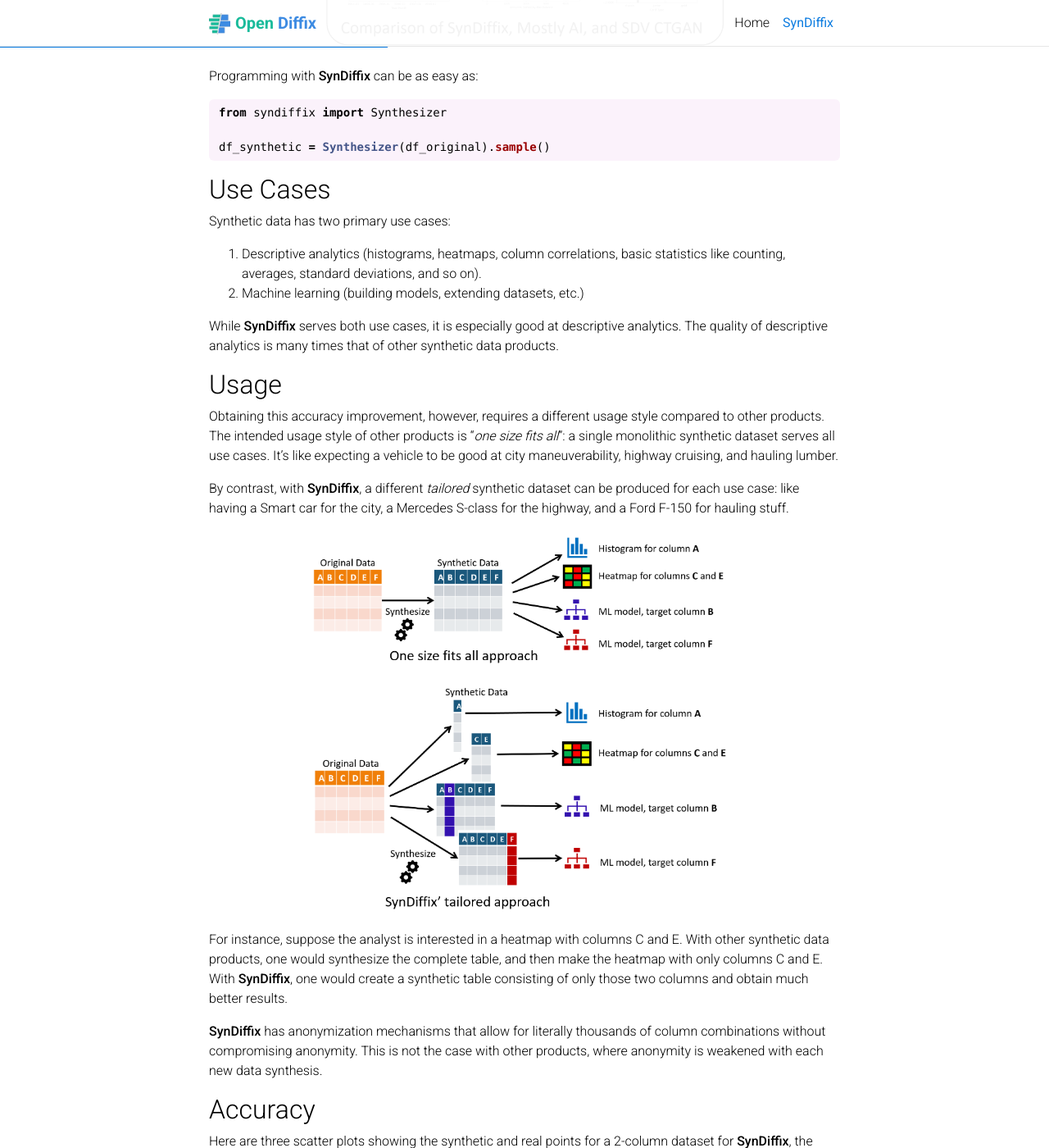
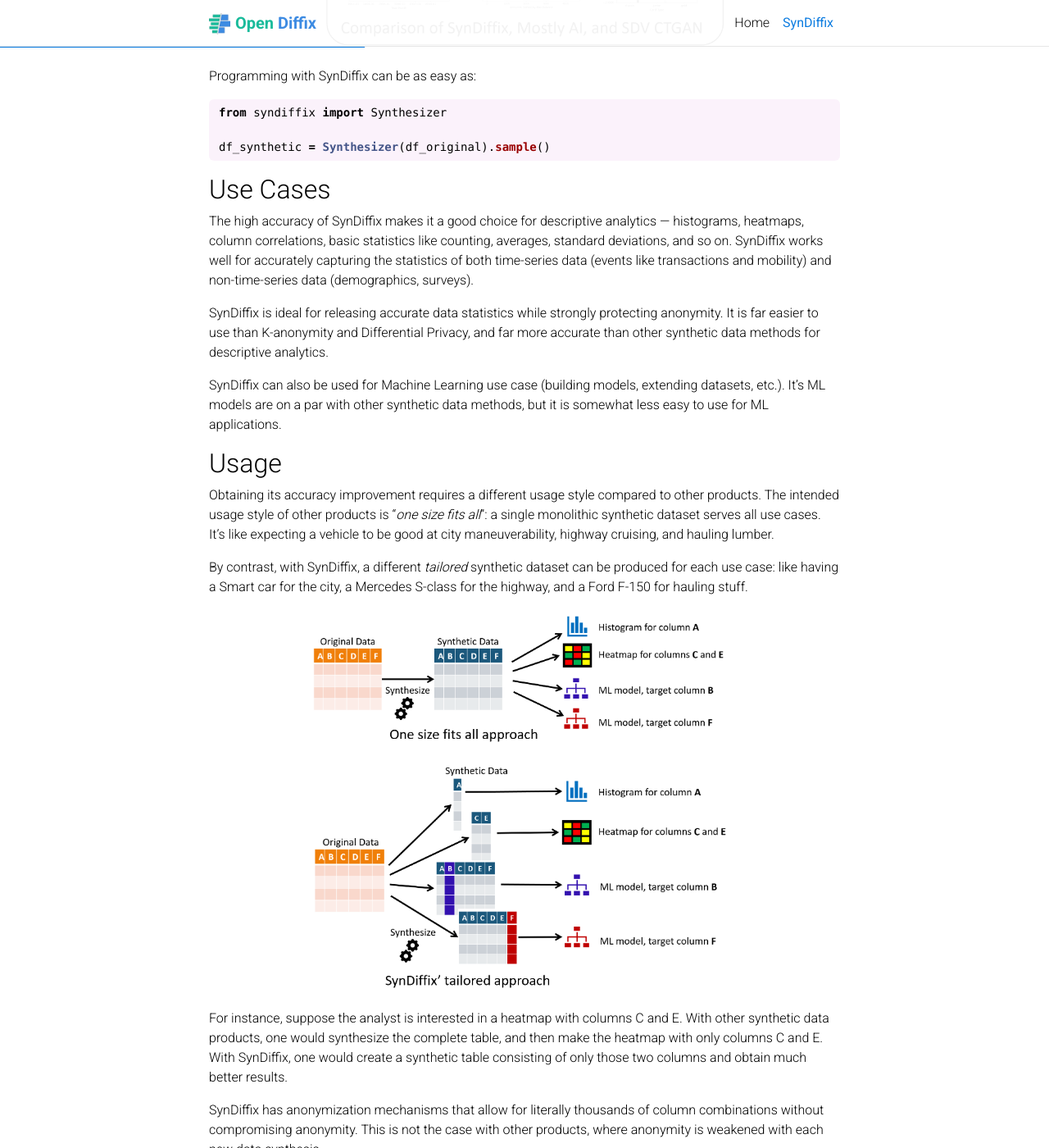
Before and after one commit to diffix/diffix.github.io, a Jekyll site: the page built from _pages/syndiffix.md, in a window 1280 px wide and 1400 px high, scrolled down 558 px. Shown: the whole window at 82% size. Built offline with Jekyll 4.4.1, drawn with Linux system fonts in a browser that asks for light colours; comment, search, counter and statistics services are not loaded; a style sheet for code colours, icons or effects is not loaded; some of the changed text lies outside the part shown.

Commit message:
tweak syndiffix text a little

````diff
--- a/_pages/syndiffix.md
+++ b/_pages/syndiffix.md
@@ -5,18 +5,18 @@
 nav: true
 ---
 
-**SynDiffix** is an open-source Python package for generating statistically-accurate and strongly anonymous synthetic data from structured data. Compared to existing open-source and proprietary commercial approaches, **SynDiffix** is
+**SynDiffix** is an open-source Python package for generating statistically-accurate and strongly anonymous synthetic data from structured data. Compared to existing open-source and proprietary commercial approaches, SynDiffix is
 
 - many times more accurate,
 - has comparable or better ML efficacy,
 - runs as fast or faster,
 - has stronger anonymization.
 
-A complete description of **SynDiffix**, including its operation, performance, and anonymity, can be found on [arXiv](https://arxiv.org/abs/2311.09628). See [github.com/diffix/syndiffix](https://github.com/diffix/syndiffix).
+A complete description of SynDiffix, including its operation, performance, and anonymity, can be found on [arXiv](https://arxiv.org/abs/2311.09628). See [github.com/diffix/syndiffix](https://github.com/diffix/syndiffix).
 
 {% include image.html href="/syndiffix-mostlyai-ctgan" src="/assets/img/compare-link.png" alt="SynDiffix usage style" max_width="500px" %}
 
-Programming with **SynDiffix** can be as easy as:
+Programming with SynDiffix can be as easy as:
 
 ```py
 from syndiffix import Synthesizer
@@ -26,37 +26,36 @@
 
 ## Use Cases
 
-Synthetic data has two primary use cases:
+The high accuracy of SynDiffix makes it a good choice for descriptive analytics --- histograms, heatmaps, column correlations, basic statistics like counting, averages, standard deviations, and so on. SynDiffix works well for accurately capturing the statistics of both time-series data (events like transactions and mobility) and non-time-series data (demographics, surveys).
 
-1. Descriptive analytics (histograms, heatmaps, column correlations, basic statistics like counting, averages, standard deviations, and so on).
-2. Machine learning (building models, extending datasets, etc.)
+SynDiffix is ideal for releasing accurate data statistics while strongly protecting anonymity. It is far easier to use than K-anonymity and Differential Privacy, and far more accurate than other synthetic data methods for descriptive analytics.
 
-While **SynDiffix** serves both use cases, it is especially good at descriptive analytics. The quality of descriptive analytics is many times that of other synthetic data products.
+SynDiffix can also be used for Machine Learning use case (building models, extending datasets, etc.). It's ML models are on a par with other synthetic data methods, but it is somewhat less easy to use for ML applications.
 
 ## Usage
 
-Obtaining this accuracy improvement, however, requires a different usage style compared to other products. The intended usage style of other products is "*one size fits all*": a single monolithic synthetic dataset serves all use cases. It's like expecting a vehicle to be good at city maneuverability, highway cruising, and hauling lumber.
+Obtaining its accuracy improvement requires a different usage style compared to other products. The intended usage style of other products is "*one size fits all*": a single monolithic synthetic dataset serves all use cases. It's like expecting a vehicle to be good at city maneuverability, highway cruising, and hauling lumber.
 
-By contrast, with **SynDiffix**, a different *tailored* synthetic dataset can be produced for each use case: like having a Smart car for the city, a Mercedes S-class for the highway, and a Ford F-150 for hauling stuff.
+By contrast, with SynDiffix, a different *tailored* synthetic dataset can be produced for each use case: like having a Smart car for the city, a Mercedes S-class for the highway, and a Ford F-150 for hauling stuff.
 
 {% include image.html src="/assets/img/usage.png" alt="SynDiffix usage style" max_width="550px" %}
 
-For instance, suppose the analyst is interested in a heatmap with columns C and E. With other synthetic data products, one would synthesize the complete table, and then make the heatmap with only columns C and E. With **SynDiffix**, one would create a synthetic table consisting of only those two columns and obtain much better results.
+For instance, suppose the analyst is interested in a heatmap with columns C and E. With other synthetic data products, one would synthesize the complete table, and then make the heatmap with only columns C and E. With SynDiffix, one would create a synthetic table consisting of only those two columns and obtain much better results.
 
-**SynDiffix** has anonymization mechanisms that allow for literally thousands of column combinations without compromising anonymity. This is not the case with other products, where anonymity is weakened with each new data synthesis.
+SynDiffix has anonymization mechanisms that allow for literally thousands of column combinations without compromising anonymity. This is not the case with other products, where anonymity is weakened with each new data synthesis.
 
 ## Accuracy
 
-Here are three scatter plots showing the synthetic and real points for a 2-column dataset for **SynDiffix**, the commercial product MostlyAI, and the open-source implementation of CTGAN by SDV.
+Here are three scatter plots showing the synthetic and real points for a 2-column dataset for SynDiffix, the commercial product MostlyAI, and the open-source implementation of CTGAN by SDV.
 
 {% include image.html src="/assets/img/scatter.png" alt="SynDiffix accuracy" max_width="600px" %}
 
-The black dots are the original data and the blue dots are the synthetic overlaid on the original data. SynDiffix is far more accurate. More examples can be found in the [arXiv paper](https://arxiv.org/abs/2311.09628).
+The black dots are the original data and the blue dots are the synthetic overlaid on the original data. SynDiffix is far more accurate. More examples can be found [here](/syndiffix-mostlyai-ctgan) or in the [arXiv paper](https://arxiv.org/abs/2311.09628).
 
 ## Anonymity
 
-We measured the anonymity of **SynDiffix** and a number of other products using the [Anonymeter](https://github.com/statice/anonymeter) tool developed by Statice. The following figure shows the results of measuring the effectiveness of 100s of attacks over multiple different tables (again, see the [arXiv paper](https://arxiv.org/abs/2311.09628) for details). Any score below 0.5 can be regarded as having strong anonymity, and scores below 0.2 are very strong. The "noAnon" plot measures attacks against the original data, and is there for calibration.
+We measured the anonymity of SynDiffix and a number of other products using the [Anonymeter](https://github.com/statice/anonymeter) tool developed by Statice. The following figure shows the results of measuring the effectiveness of 100s of attacks over multiple different tables (again, see the [arXiv paper](https://arxiv.org/abs/2311.09628) for details). Any score below 0.5 can be regarded as having strong anonymity, and scores below 0.2 are very strong. The "noAnon" plot measures attacks against the original data, and is there for calibration.
 
 {% include image.html src="/assets/img/privacy.png" alt="SynDiffix privacy" max_width="400px" %}
 
-As these results show, **SynDiffix** and most of the other products have very strong anonymization with respect to the attack used by Anonymeter.
+As these results show, SynDiffix and most of the other products have very strong anonymization with respect to the attack used by Anonymeter.
````
